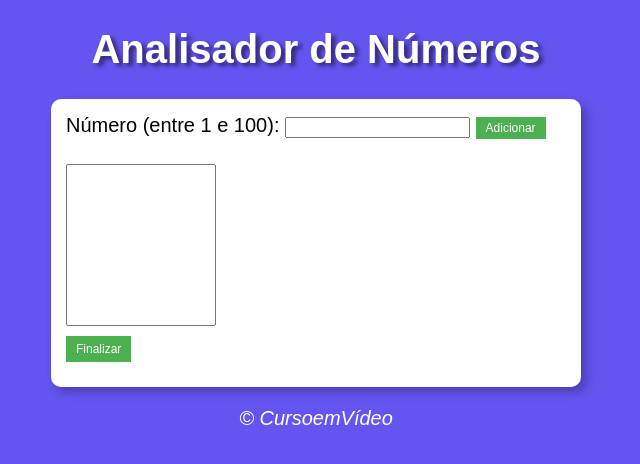
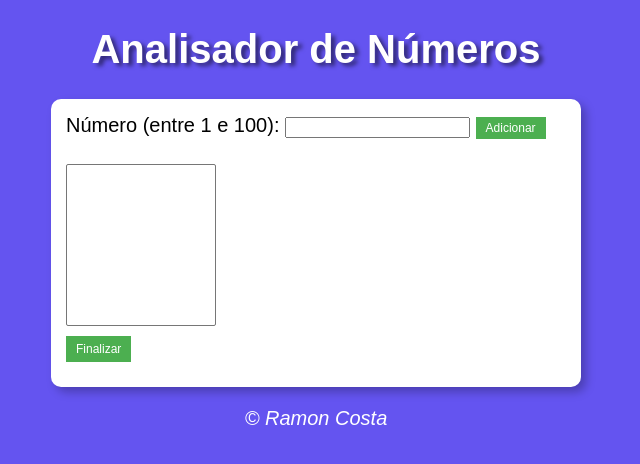
Before and after one commit to ramonfcf/analisador-numeros, a plain HTML site: page index.html in a window 1280 px wide. Shown: the full height of the page, 324-964 px from the left. Drawn offline with Linux system fonts and the light colour scheme.

Commit message:
pequena mudança

```diff
--- a/index.html
+++ b/index.html
@@ -30,7 +30,7 @@
         </section>
 
         <footer>
-            <p>&copy; CursoemVídeo</p>
+            <p>&copy; Ramon Costa</p>
         </footer>
         <script src="script.js"></script>
     </body>
```
